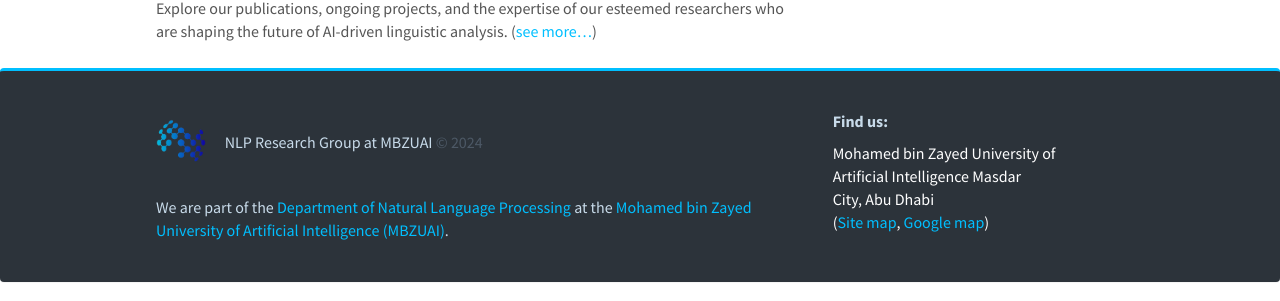
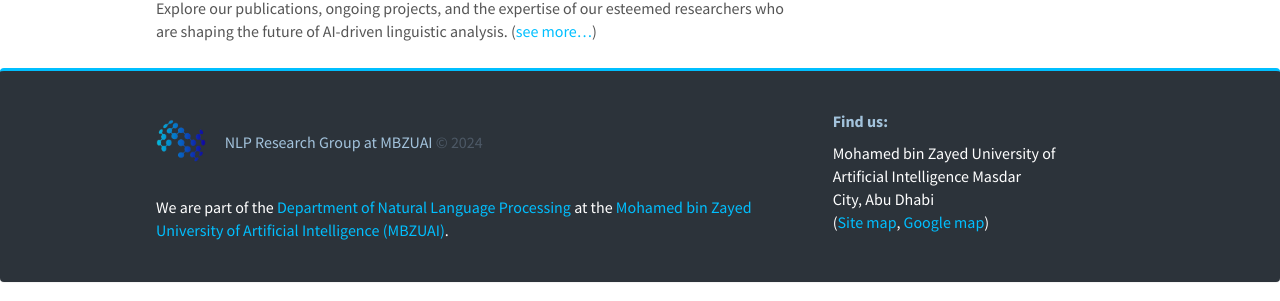
Before and after one commit to RamzaBasharat/MBZUAI, a Jekyll site: the page built from _pages/home.md, in a window 1280 px wide and 1400 px high, scrolled down 66 px. Shown: the part 1096-1397 px from the top of the window. Built offline with Jekyll 4.4.1, drawn with Linux system fonts in a browser that asks for light colours; nearby versions of some CDN libraries.

Commit message:
updating pages

```diff
--- a/_includes/footer.html
+++ b/_includes/footer.html
@@ -7,7 +7,7 @@
 		  <p class="grayish"><img src="{{ site.url }}{{ site.baseurl }}/images/icon/icon.png" alt="Logo" height="43px" class="footer-icon">
           NLP Research Group at MBZUAI  <span class="gray"> &copy 2024</span></p>
 
-              <p class="grayish">We are part of the <a href="https://mbzuai.ac.ae/research/department/natural-language-processing-department/" target="_blank">Department of Natural Language Processing</a> at the<a href="https://mbzuai.ac.ae/" target="_blank"> Mohamed bin Zayed University of Artificial Intelligence (MBZUAI)</a>.</p>
+              <p>We are part of the <a href="https://mbzuai.ac.ae/research/department/natural-language-processing-department/" target="_blank">Department of Natural Language Processing</a> at the<a href="https://mbzuai.ac.ae/" target="_blank"> Mohamed bin Zayed University of Artificial Intelligence (MBZUAI)</a>.</p>
 
 		</div>
 
--- a/css/main.scss
+++ b/css/main.scss
@@ -137,7 +137,7 @@ color: #fff;
 }
 
 .grayish{
-color: #c8dbea;
+color: #a3c3dc;
 }
 
 .footer-icon{
```
